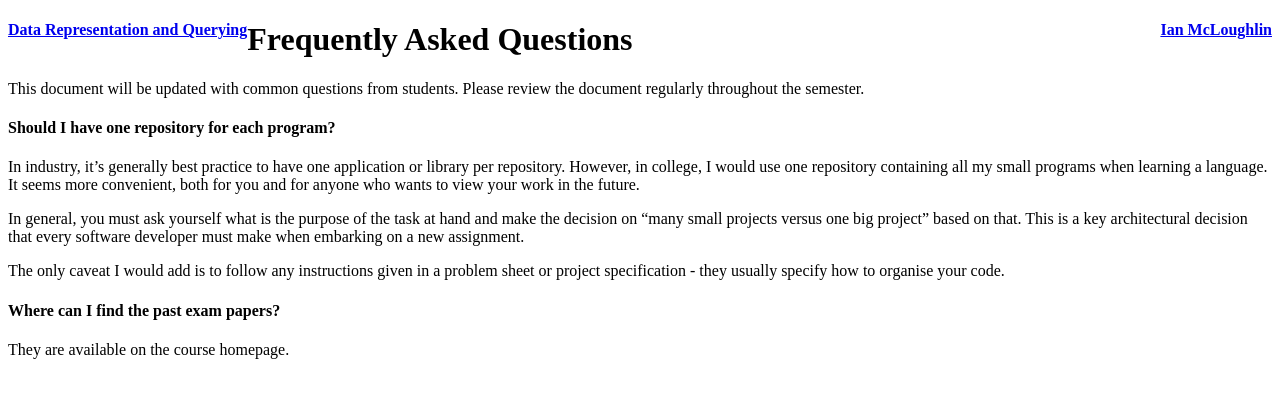
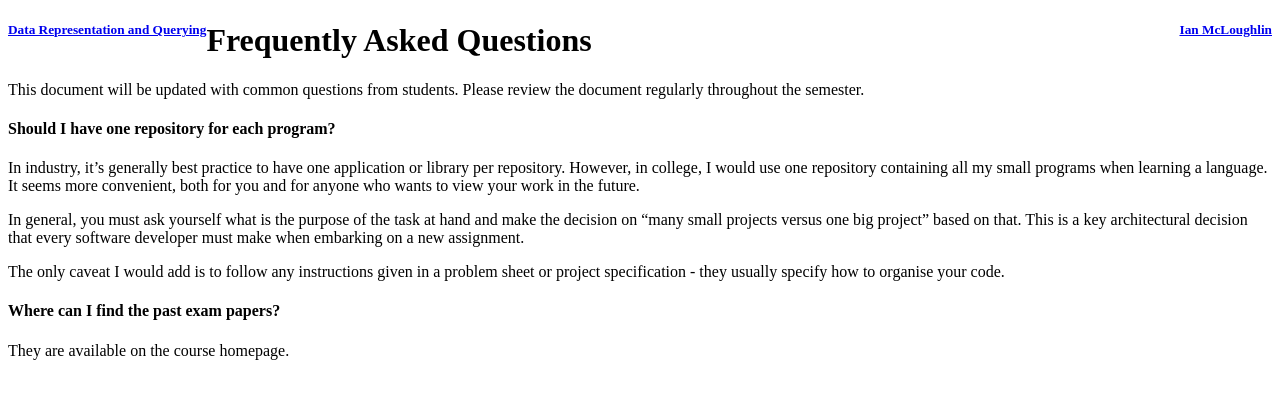
Before and after one commit to data-representation/data-representation.github.io, a Jekyll site: the page built from notes/faq.md, in a window 1280 px wide. Shown: the top 399 px of the page. Built offline with Jekyll 4.4.1, drawn with Linux system fonts in a browser that asks for light colours; our own code applies the rules of GitHub Pages for plain Markdown files; comment, search, counter and statistics services are not loaded.

Commit message:
Update default.html

```diff
--- a/_layouts/default.html
+++ b/_layouts/default.html
@@ -10,10 +10,10 @@
   <body>
     <div class="container-lg px-3 my-5 markdown-body">
       {% if site.title and site.title != page.title %}
-        <h4 style="width: 100%">
+        <h5 style="width: 100%">
           <a style="float:left" href="{{ "/" | absolute_url }}">{{ site.title }}</a>
           <a style="float:right" href="https://ianmcloughlin.github.io">Ian McLoughlin</a>
-        </h4>
+        </h5>
       {% endif %}
 
       {{ content }}
```
